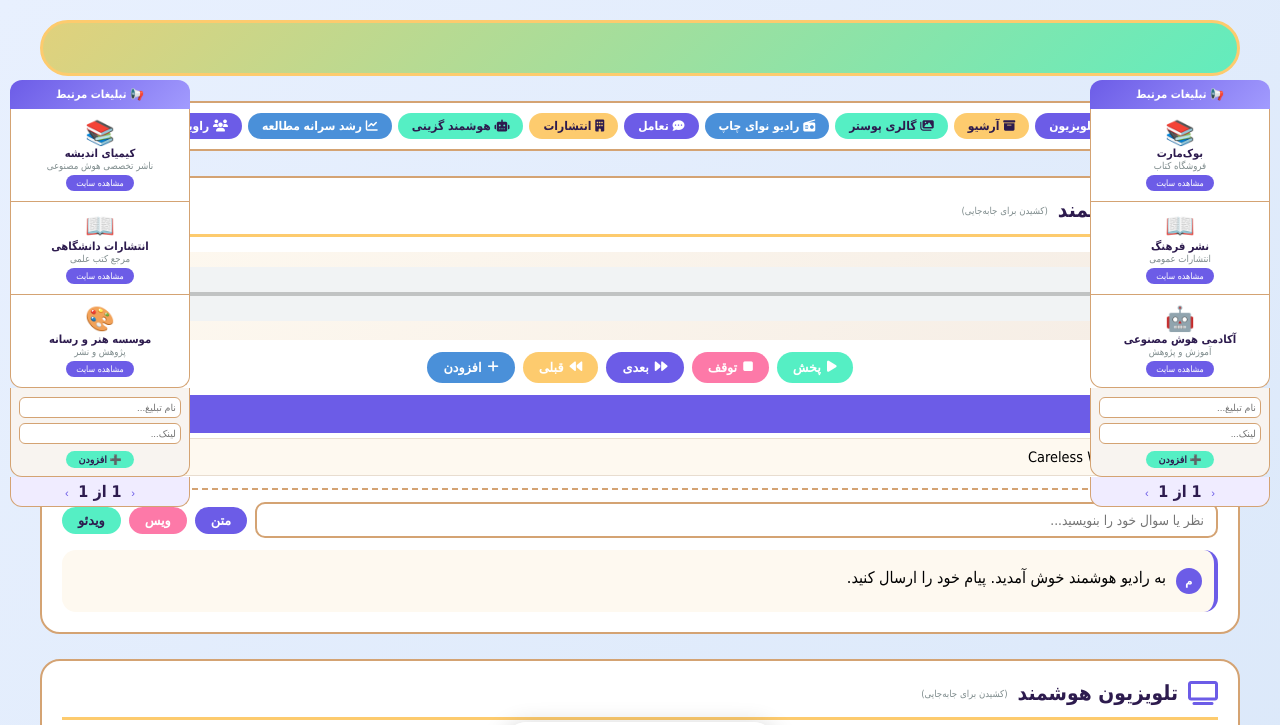
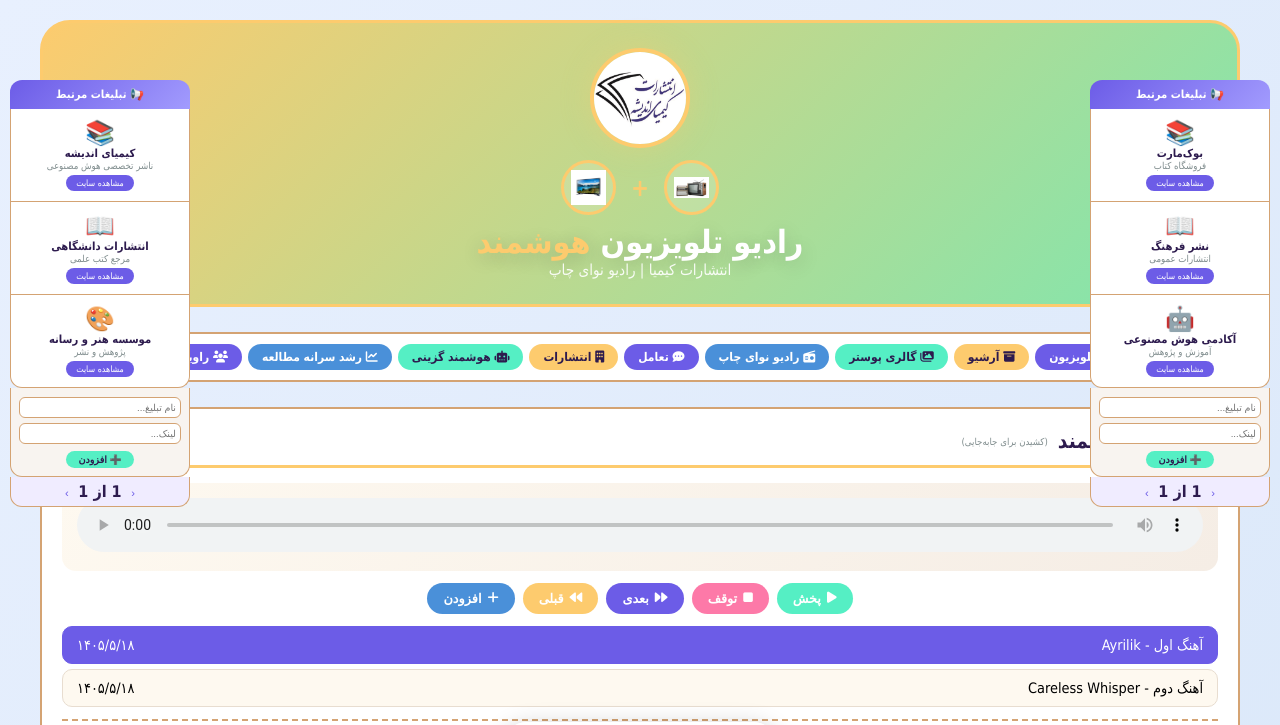
Before and after one commit to ghrezaei1399-code/entesharat, a plain HTML site: page index-new.html in a window 1280 px wide. Shown: the top 725 px of the page. Drawn offline with nearby package versions, Linux system fonts and the light colour scheme; files whose address does not match are found by name.

Commit message:
Update index-new.html

```diff
--- a/index-new.html
+++ b/index-new.html
@@ -70,9 +70,18 @@
 <div class="container">
 
     <!-- ===== HEADER ===== -->
-    <div class="header" id="headerContainer">
-        <!-- توسط HeaderModule ساخته می‌شود -->
+<div class="header">
+    <div class="logo-wrapper">
+        <img src="images/2.jpg" alt="انتشارات کیمیا">
     </div>
+    <div class="radio-tv-icons">
+        <div class="icon-box"><img src="images/1763357724-De1014635(www.tiktarh.com).jpg" alt="رادیو"></div>
+        <span class="plus">+</span>
+        <div class="icon-box"><img src="images/y4q0rneg.jpg" alt="تلویزیون"></div>
+    </div>
+    <h1>رادیو تلویزیون <span>هوشمند</span></h1>
+    <p>انتشارات کیمیا | رادیو نوای چاپ</p>
+</div>
 
     <!-- ===== MENU ===== -->
     <div id="menuContainer">
```
